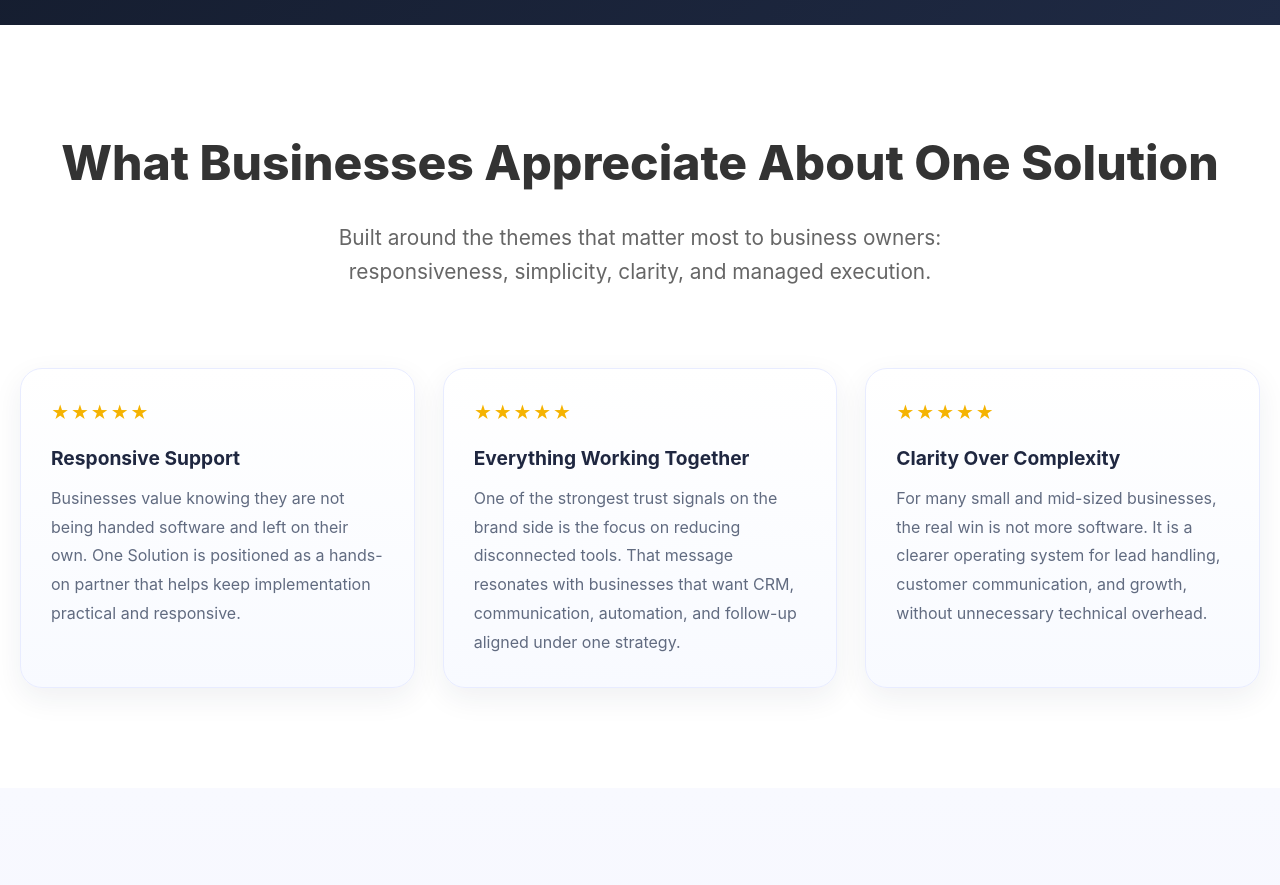
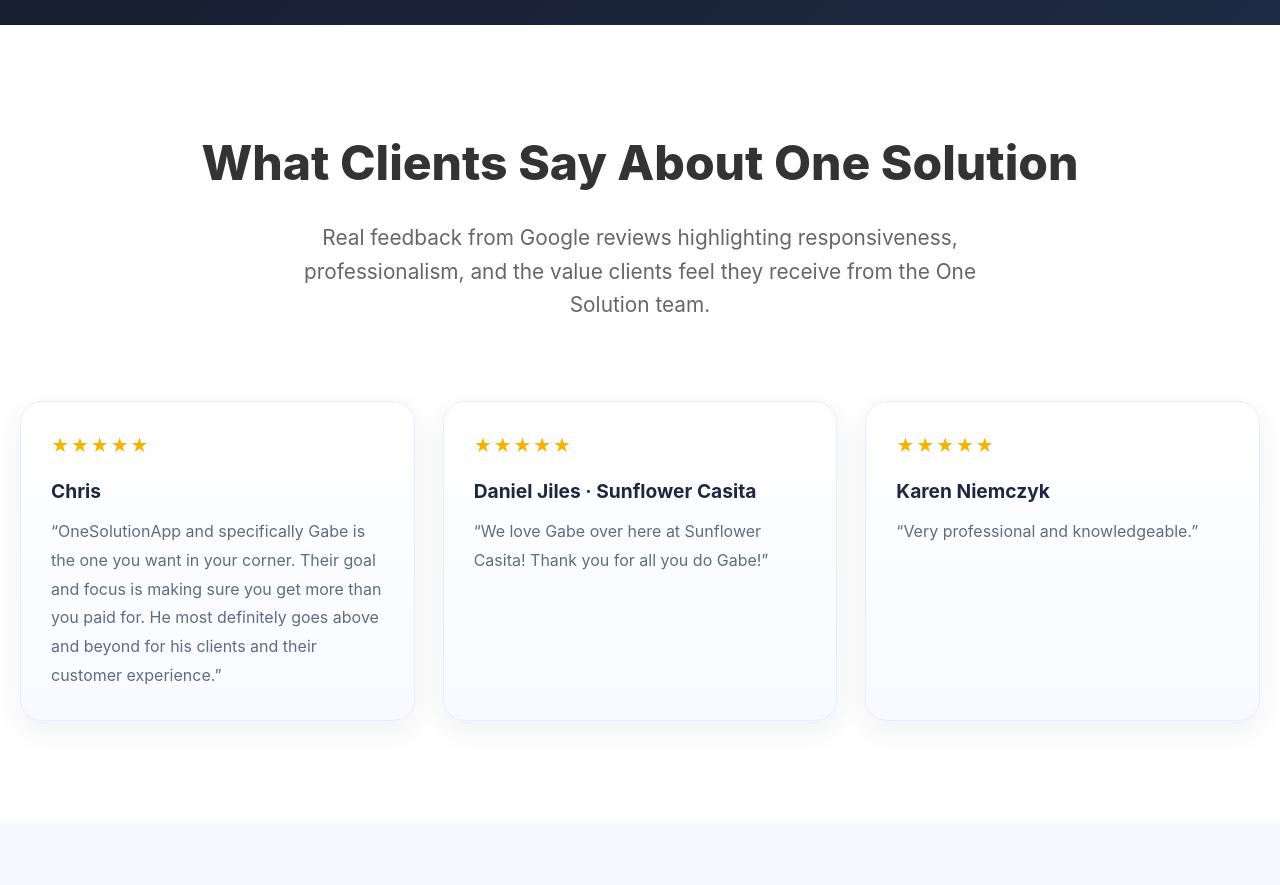
Before and after one commit to GalagaSolutions/GalagaSolutions.github.io, a plain HTML site: page index.html in a window 1280 px wide. Shown: the part 5540-6425 px from the top of the page. Drawn offline with Linux system fonts and the light colour scheme.

Commit message:
Replace generic testimonials with Google review excerpts

```diff
--- a/index.html
+++ b/index.html
@@ -844,23 +844,23 @@
 
     <!-- Testimonial Section -->
     <section class="testimonials">
-        <h2 class="section-title">What Businesses Appreciate About One Solution</h2>
-        <p class="section-subtitle">Built around the themes that matter most to business owners: responsiveness, simplicity, clarity, and managed execution.</p>
+        <h2 class="section-title">What Clients Say About One Solution</h2>
+        <p class="section-subtitle">Real feedback from Google reviews highlighting responsiveness, professionalism, and the value clients feel they receive from the One Solution team.</p>
         <div class="testimonials-grid">
             <div class="testimonial-card">
                 <div class="testimonial-stars">★★★★★</div>
-                <h3>Responsive Support</h3>
-                <p>Businesses value knowing they are not being handed software and left on their own. One Solution is positioned as a hands-on partner that helps keep implementation practical and responsive.</p>
+                <h3>Chris</h3>
+                <p>“OneSolutionApp and specifically Gabe is the one you want in your corner. Their goal and focus is making sure you get more than you paid for. He most definitely goes above and beyond for his clients and their customer experience.”</p>
             </div>
             <div class="testimonial-card">
                 <div class="testimonial-stars">★★★★★</div>
-                <h3>Everything Working Together</h3>
-                <p>One of the strongest trust signals on the brand side is the focus on reducing disconnected tools. That message resonates with businesses that want CRM, communication, automation, and follow-up aligned under one strategy.</p>
+                <h3>Daniel Jiles · Sunflower Casita</h3>
+                <p>“We love Gabe over here at Sunflower Casita! Thank you for all you do Gabe!”</p>
             </div>
             <div class="testimonial-card">
                 <div class="testimonial-stars">★★★★★</div>
-                <h3>Clarity Over Complexity</h3>
-                <p>For many small and mid-sized businesses, the real win is not more software. It is a clearer operating system for lead handling, customer communication, and growth, without unnecessary technical overhead.</p>
+                <h3>Karen Niemczyk</h3>
+                <p>“Very professional and knowledgeable.”</p>
             </div>
         </div>
     </section>
```
